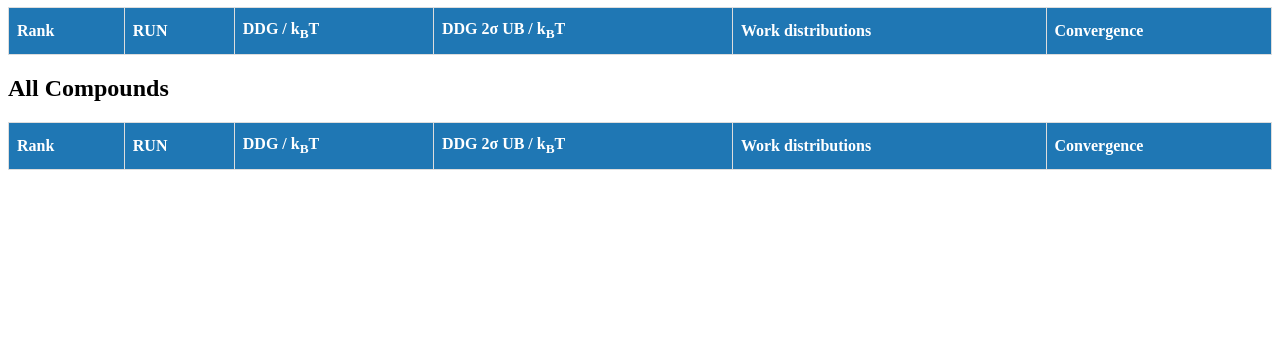
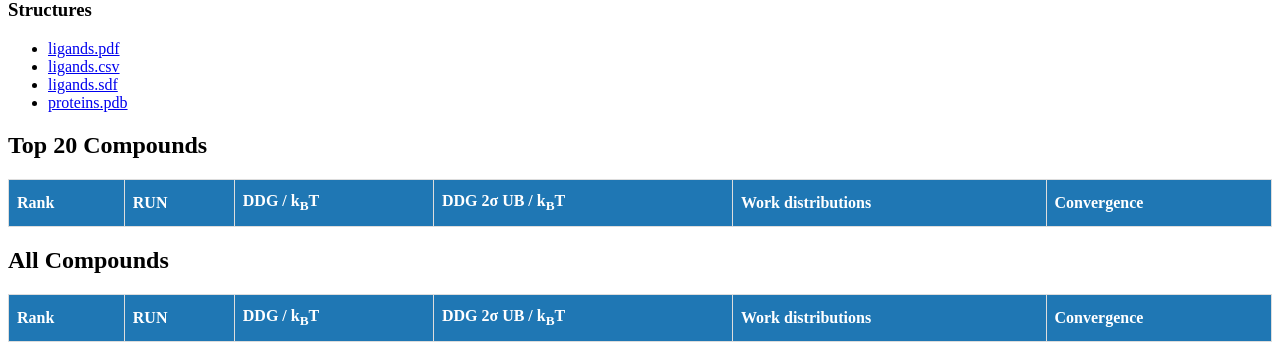
Before and after one commit to choderalab/fah-xchem, a Python web app: template covid_moonshot/templates/index.html in a window 1280 px wide. Shown: the part 491-841 px from the top of the page. Before the commit the page ends 661 px from the top, so only its background shows below. Run offline with Jinja, Linux system fonts and the light colour scheme; the template is opened without the code that fills it, so the values that code supplies are empty.

Commit message:
Add structure links

```diff
--- a/covid_moonshot/templates/index.html
+++ b/covid_moonshot/templates/index.html
@@ -32,8 +32,16 @@ th {
 <body>
   <h1>COVID Moonshot Sprint {{ sprint }} Analysis</h1>
   <h2>Summary</h2>
-  <a href="plots/relative_fe_dist.png"><img src="plots/relative_fe_dist.png"></a>
-  <a href="plots/cumulative_fe_dist.png"><img src="plots/cumulative_fe_dist.png"></a>
+  <h3>Free energy distribution</h3>
+  <a href="plots/relative_fe_dist.png"><img src="plots/relative_fe_dist.png" alt="relative free energy distribution"></a>
+  <a href="plots/cumulative_fe_dist.png"><img src="plots/cumulative_fe_dist.png" alt="cumulative free energy distribution"></a>
+  <h3>Structures</h3>
+  <ul>
+    <li><a href="ligands.pdf">ligands.pdf</a></li>
+    <li><a href="ligands.csv">ligands.csv</a></li>
+    <li><a href="ligands.sdf">ligands.sdf</a></li>
+    <li><a href="proteins.pdb">proteins.pdb</a></li>
+  </ul>
   <h2>Top 20 Compounds</h2>
   <table>
     <tr>
```
